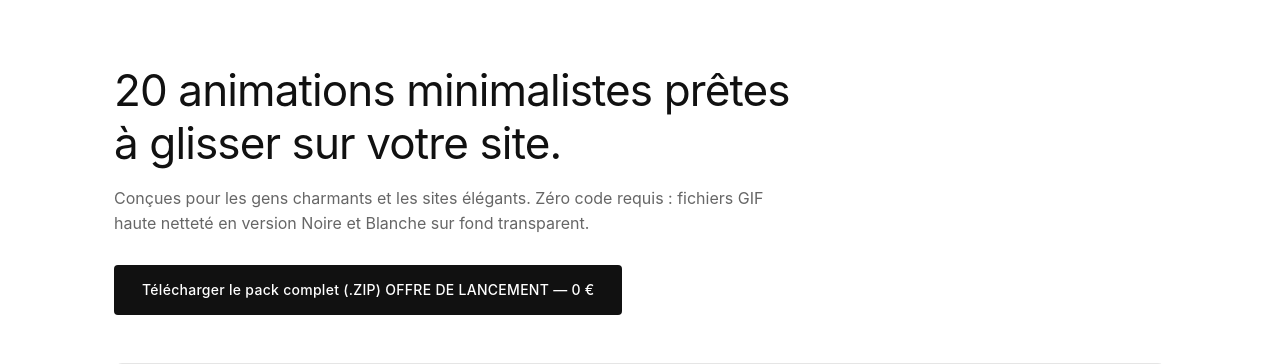
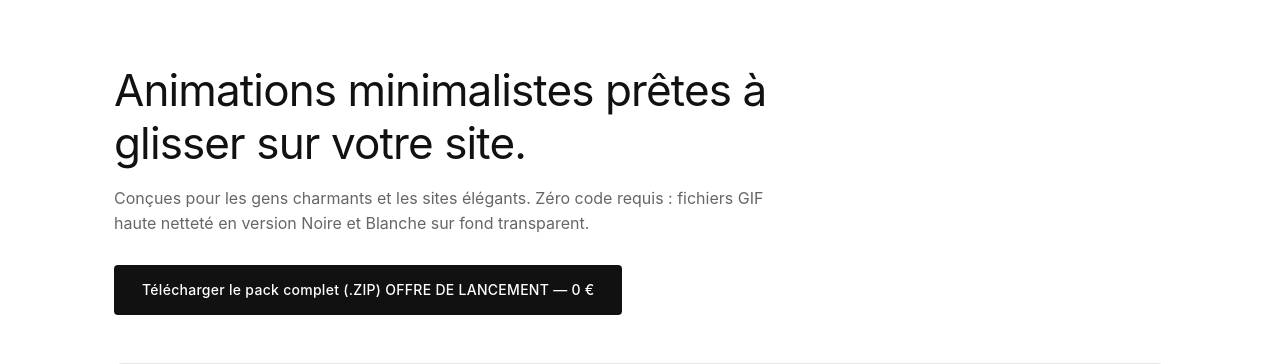
Before and after one commit to PTK16-DEV/minimal-line-studio, a Node server app: page / in a window 1280 px wide. Shown: the part 109-473 px from the top of the page. Run offline with Node 20, Linux system fonts and the light colour scheme.

Commit message:
Remove '20' from hero section heading

```diff
--- a/views/index.ejs
+++ b/views/index.ejs
@@ -132,7 +132,7 @@
     </header>
 
     <section class="hero">
-      <h1>20 animations minimalistes prêtes à glisser sur votre site.</h1>
+      <h1>Animations minimalistes prêtes à glisser sur votre site.</h1>
       <p class="subtitle">
         Conçues pour les gens charmants et les sites élégants.
         Zéro code requis : fichiers GIF haute netteté en version Noire et Blanche sur fond transparent.
```
